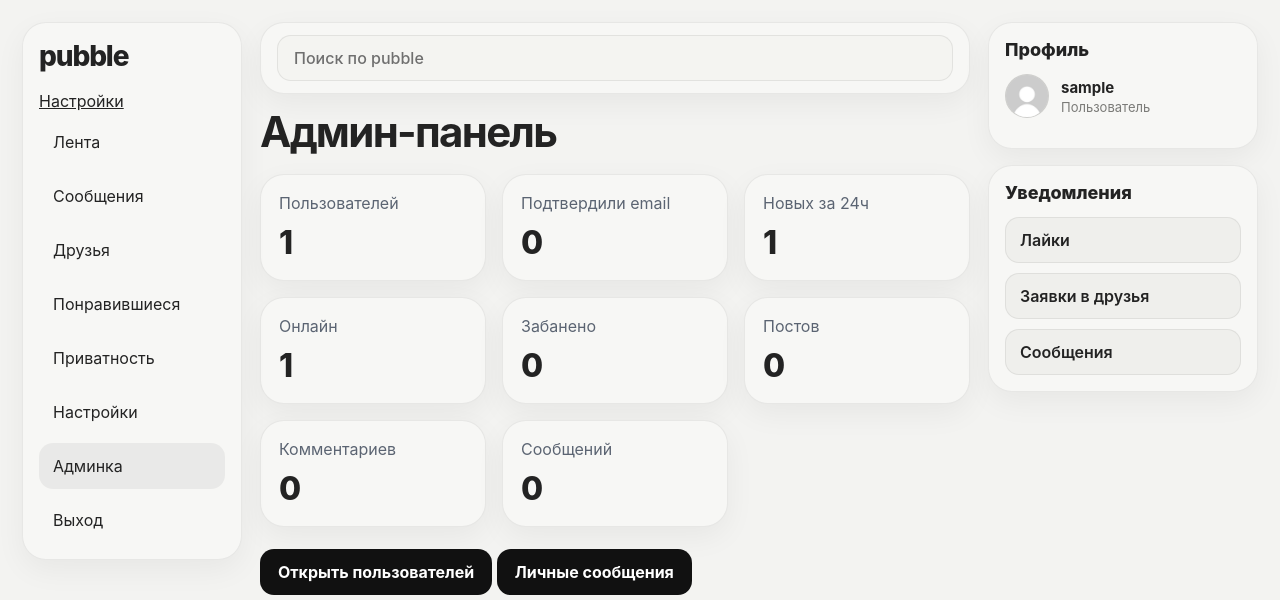
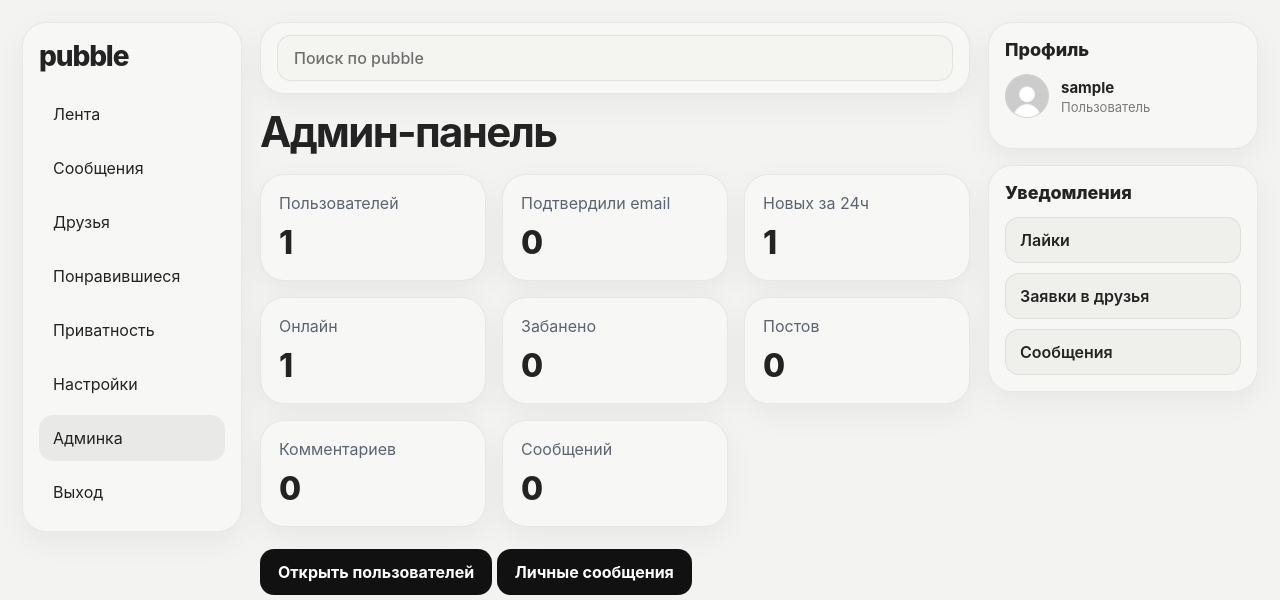
Before and after one commit to LeyBro/Pubble, a Flask app: page /admin in a window 1280 px wide. Shown: the top 600 px of the page. Run offline with Flask 3, Linux system fonts and the light colour scheme; the visitor is signed in with stand-in values (Sample User, id 1); data comes from the database, SQL or seed files in the repository; data that the repository does not hold is empty.

Commit message:
settings

```diff
--- a/templates/base.html
+++ b/templates/base.html
@@ -29,7 +29,6 @@
                     <a class="desktop-logo" href="/">pubble</a>
 
                     <nav class="desktop-nav">
-                        <a href="{{ url_for('settings') }}">Настройки</a>
                         <a href="/" class="desktop-nav-link {% if request.path == '/' and request.args.get('tab') != 'popular' %}active{% endif %}">Лента</a>
 
                         <a href="/messages" class="desktop-nav-link {% if request.path.startswith('/messages') %}active{% endif %}">
```
